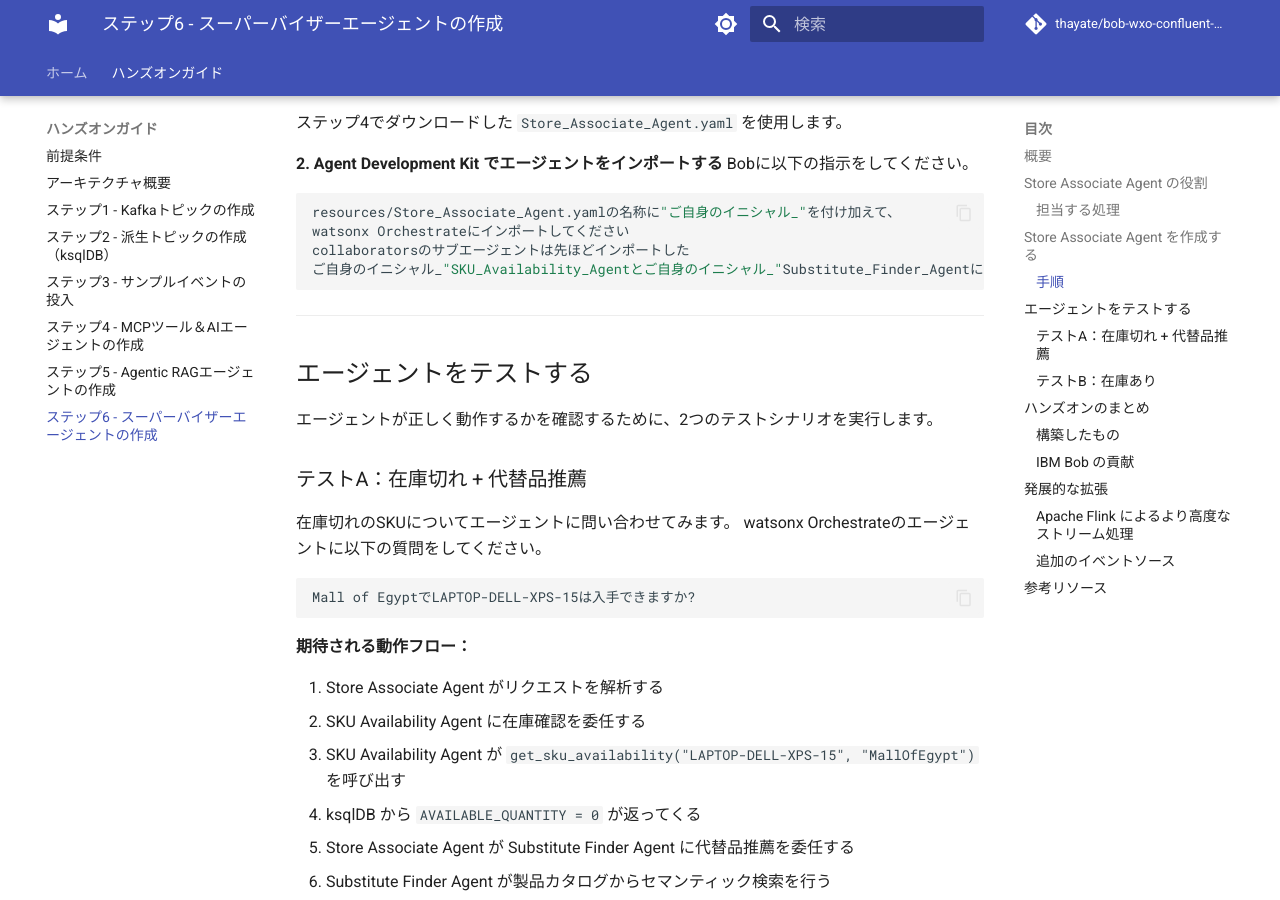
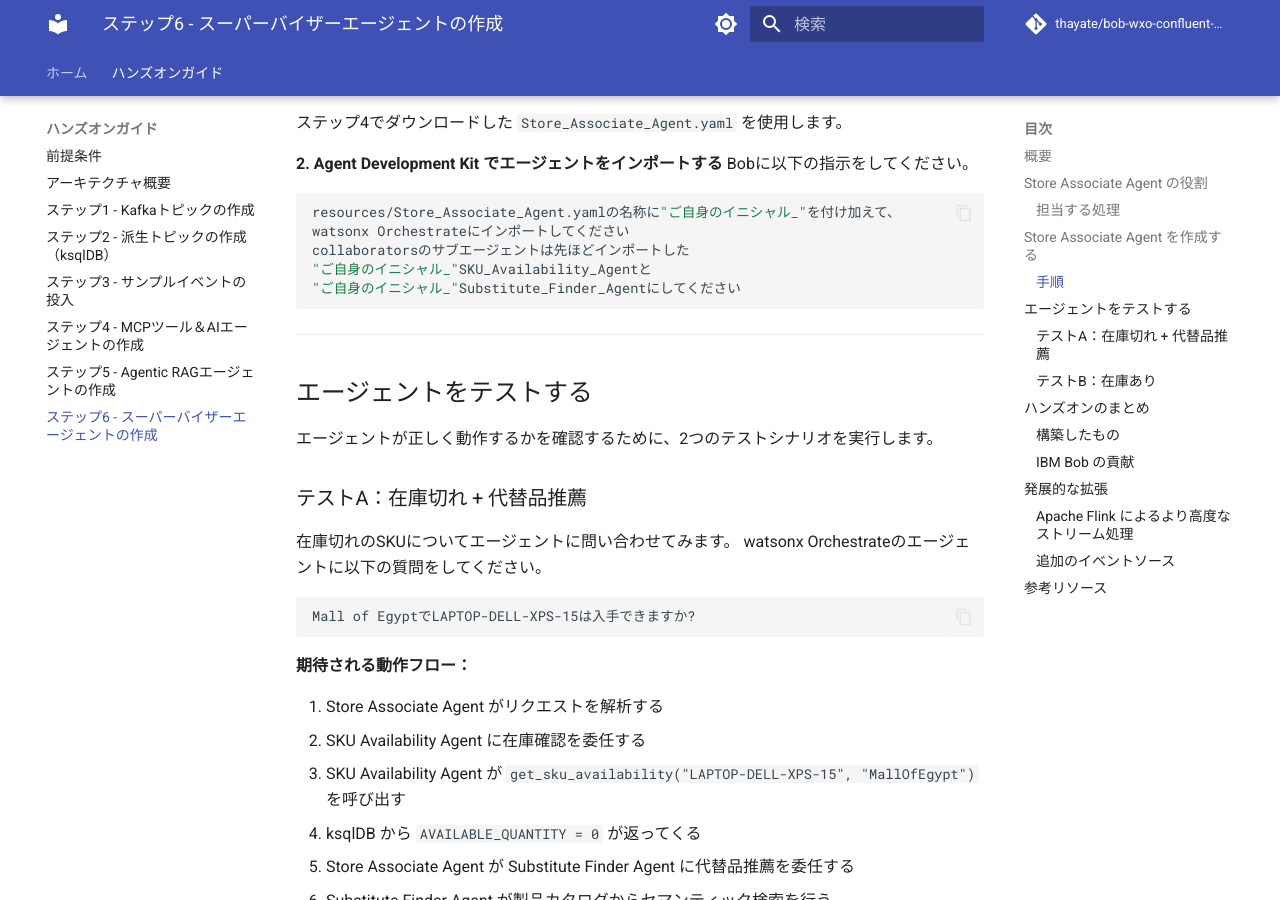
Before and after one commit to thayate/bob-wxo-confluent-handson, an MkDocs documentation site: the page built from docs/steps/step6.md, in a window 1280 px wide and 900 px high, scrolled down 989 px. Built offline with MkDocs 1.6.1 and Material for MkDocs 9.7.7, drawn with Linux system fonts in a browser that asks for light colours; comment, search, counter and statistics services are not loaded.

Commit message:
ステップ6の手順を更新

````diff
--- a/docs/steps/step6.md
+++ b/docs/steps/step6.md
@@ -36,7 +36,8 @@
 resources/Store_Associate_Agent.yamlの名称に"ご自身のイニシャル_"を付け加えて、
 watsonx Orchestrateにインポートしてください
 collaboratorsのサブエージェントは先ほどインポートした
-ご自身のイニシャル_"SKU_Availability_Agentとご自身のイニシャル_"Substitute_Finder_Agentにしてください
+"ご自身のイニシャル_"SKU_Availability_Agentと
+"ご自身のイニシャル_"Substitute_Finder_Agentにしてください
 ```
 ---
 
````
